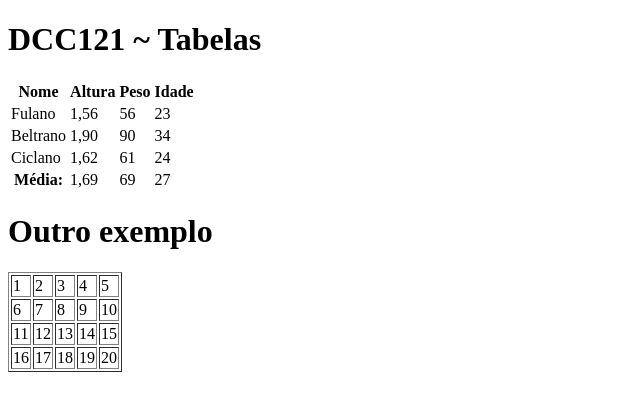
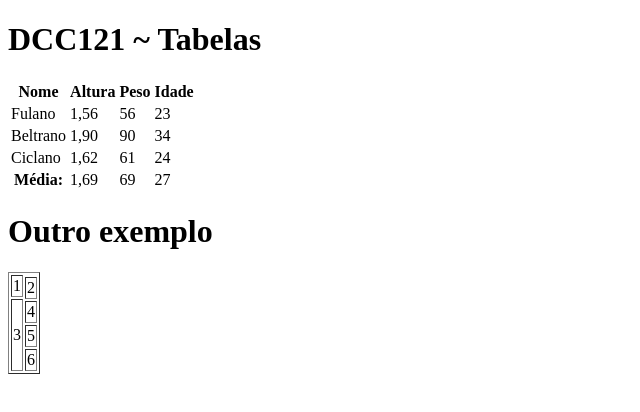
Before and after one commit to ufjf-dcc121/ufjf-dcc121-2022-1-atv2-CamposCodes, a plain HTML site: page tabela.html in a window 1280 px wide. Shown: the whole page, without its empty margins (0-640 px from the left). Drawn offline with Linux system fonts and the light colour scheme.

Commit message:
Atualiza tabelas

```diff
--- a/tabela.html
+++ b/tabela.html
@@ -46,34 +46,25 @@
         </table>
 
         <h1>Outro exemplo</h1>
-        <table border="">
+        <table border="1">
+
             <tr>
-                <td>1</td>
-                <td>2</td>
-                <td>3</td>
-                <td>4</td>
-                <td>5</td>
+                <td colspan = "2" rowspan = "2">1</td>
+            </tr>
+            <tr>
+                <td colspan = "3" rowspan = "2">2</td>
+            </tr>
+            <tr>
+                <td colspan = "2" rowspan = "4" >3</td>
+            </tr>
+            <tr>
+                <td colspan = "1">4</td>
+            </tr>
+            <tr>
+                <td colspan = "2">5</td>
             </tr>
             <tr>
                 <td>6</td>
-                <td>7</td>
-                <td>8</td>
-                <td>9</td>
-                <td>10</td>
-            </tr>
-            <tr>
-                <td>11</td>
-                <td>12</td>
-                <td>13</td>
-                <td>14</td>
-                <td>15</td>
-            </tr>
-            <tr>
-                <td>16</td>
-                <td>17</td>
-                <td>18</td>
-                <td>19</td>
-                <td>20</td>
             </tr>
 
         </table>
```
